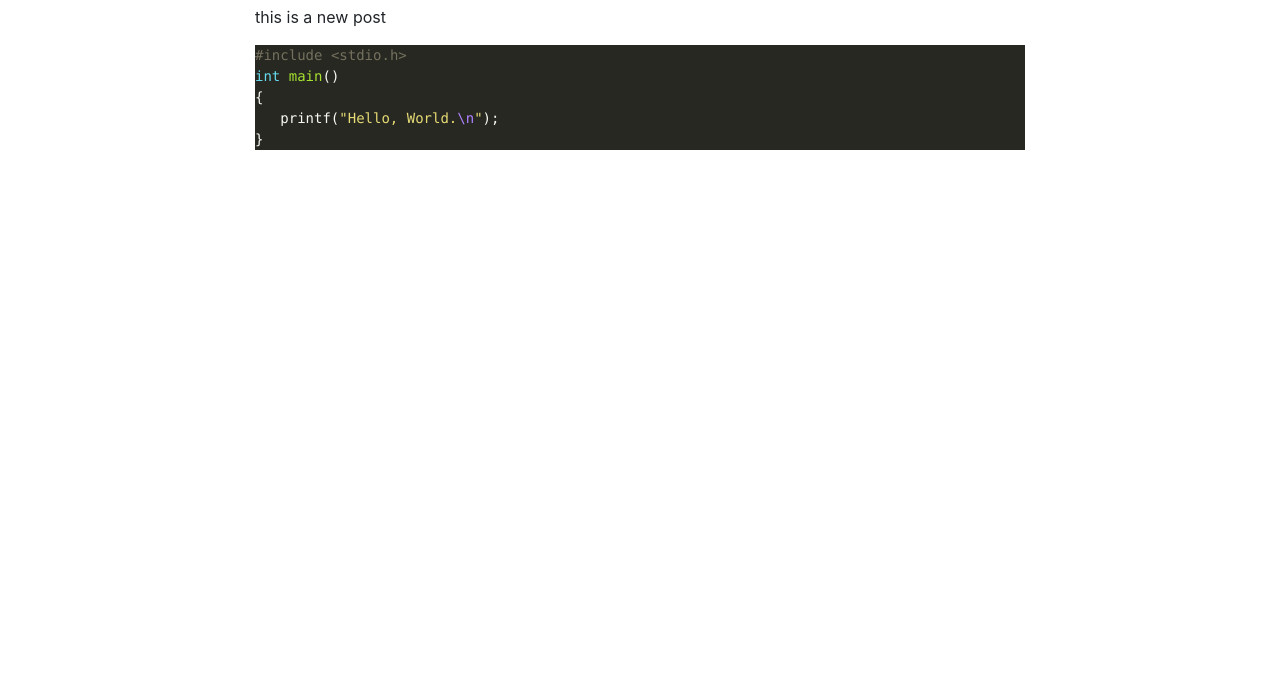
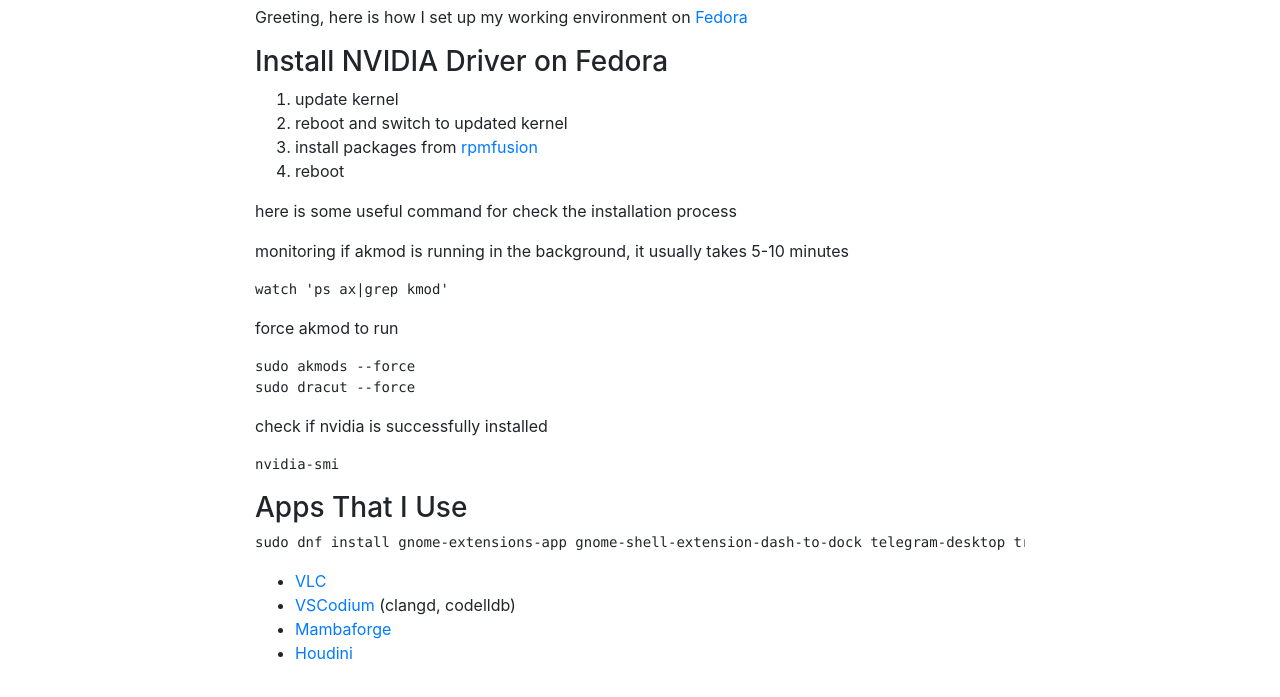
Before and after one commit to huangziji/huangziji.github.io, a plain HTML site: page posts/helloworld/index.html in a window 1280 px wide. Shown: the part 127-824 px from the top of the page. Before the commit the page ends 800 px from the top, so only its background shows below. Drawn offline with Linux system fonts and the light colour scheme.

Commit message:
1st post

```diff
--- a/posts/helloworld/index.html
+++ b/posts/helloworld/index.html
@@ -137,13 +137,35 @@ a:focus {
   <div class="container">
     <article>
       <h1>Hello World</h1>
-<p>this is a new post</p>
-<div class="highlight"><pre tabindex="0" style="color:#f8f8f2;background-color:#272822;-moz-tab-size:4;-o-tab-size:4;tab-size:4;"><code class="language-c" data-lang="c"><span style="display:flex;"><span><span style="color:#75715e">#include</span> <span style="color:#75715e">&lt;stdio.h&gt;</span><span style="color:#75715e">
-</span></span></span><span style="display:flex;"><span><span style="color:#75715e"></span><span style="color:#66d9ef">int</span> <span style="color:#a6e22e">main</span>()
-</span></span><span style="display:flex;"><span>{
-</span></span><span style="display:flex;"><span>   printf(<span style="color:#e6db74">&#34;Hello, World.</span><span style="color:#ae81ff">\n</span><span style="color:#e6db74">&#34;</span>);
-</span></span><span style="display:flex;"><span>}
-</span></span></code></pre></div>
+<p>Greeting, here is how I set up my working environment on <a href="https://fedoraproject.org/">Fedora</a></p>
+<h3 id="install-nvidia-driver-on-fedora">Install NVIDIA Driver on Fedora</h3>
+<ol>
+<li>update kernel</li>
+<li>reboot and switch to updated kernel</li>
+<li>install packages from <a href="https://rpmfusion.org/Howto/NVIDIA">rpmfusion</a></li>
+<li>reboot</li>
+</ol>
+<p>here is some useful command for check the installation process</p>
+<p>monitoring if akmod is running in the background, it usually takes 5-10 minutes</p>
+<pre><code>watch 'ps ax|grep kmod'
+</code></pre>
+<p>force akmod to run</p>
+<pre><code>sudo akmods --force
+sudo dracut --force
+</code></pre>
+<p>check if nvidia is successfully installed</p>
+<pre><code>nvidia-smi
+</code></pre>
+<h3 id="apps-that-i-use">Apps That I Use</h3>
+<pre><code>sudo dnf install gnome-extensions-app gnome-shell-extension-dash-to-dock telegram-desktop transmission qt-creator scrcpy
+</code></pre>
+<ul>
+<li><a href="https://www.videolan.org/vlc">VLC</a></li>
+<li><a href="https://vscodium.com">VSCodium</a> (clangd, codelldb)</li>
+<li><a href="https://github.com/conda-forge/miniforge">Mambaforge</a></li>
+<li><a href="https://www.sidefx.com">Houdini</a></li>
+</ul>
+
     </article>
   </div>
 
```
Also changed, not shown: index.xml (+5 -2 lines), posts/index.xml (+5 -2 lines).
